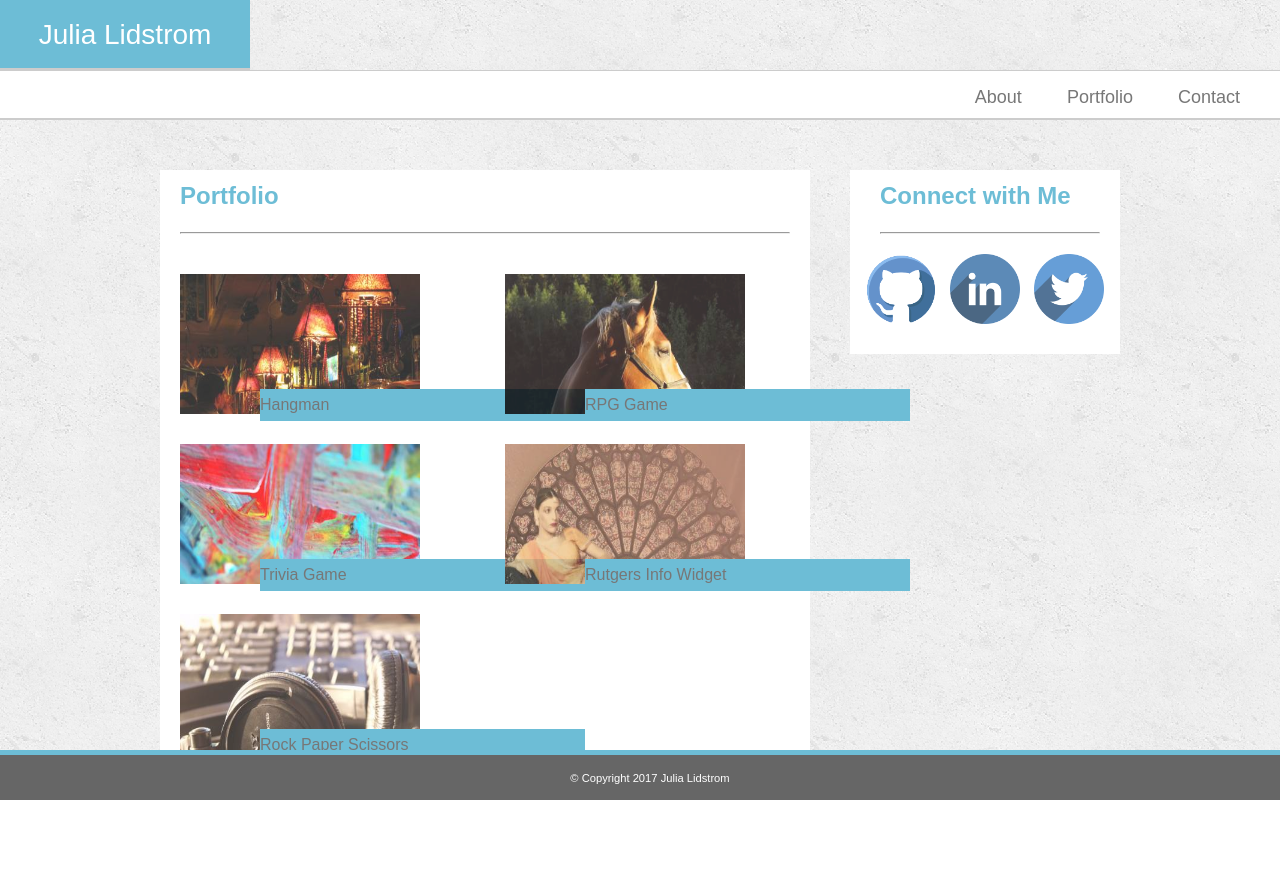
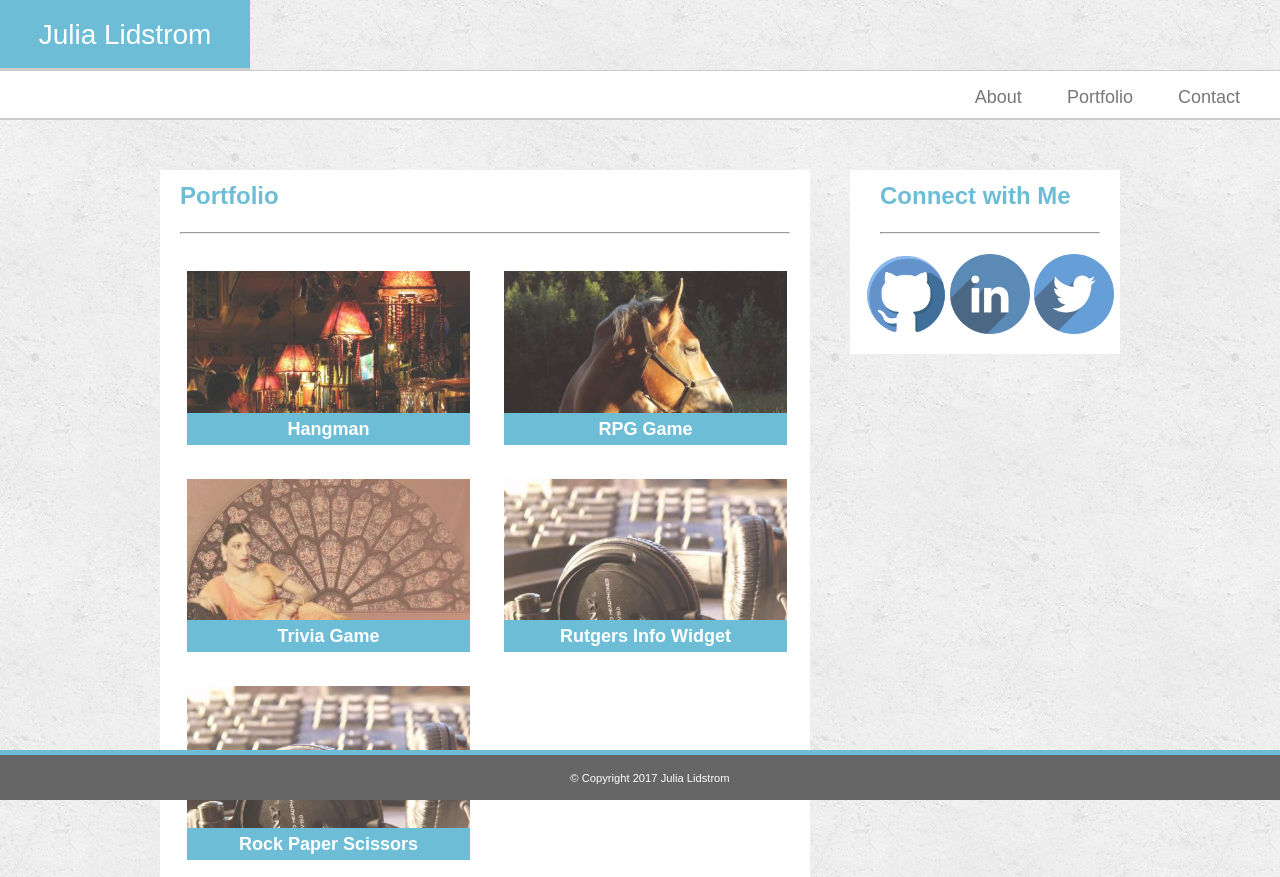
Before and after one commit to JuliaLid/Basic-Portfolio, a plain HTML site: page portfolio.html in a window 1280 px wide. Before the commit the page ends 800 px from the top, so only its background shows below. Drawn offline with Linux system fonts and the light colour scheme.

Commit message:
Updating styling

```diff
--- a/assets/css/style.css
+++ b/assets/css/style.css
@@ -2,19 +2,16 @@
 * {
   box-sizing: border-box;
  }
-
 body {
 	background-image: url('../images/concrete_seamless.png');
 	font-family: "Arial", "Helvetica Neue", Helvetica, sans-serif;
 	line-height: 200%;
 	margin: 0 auto;
 }
-
 #page  {
 	width: 960px;
 	margin:20px auto 20px auto;
 }
-
 #content {
 	width: 650px;
 	float: left;
@@ -33,21 +30,18 @@ h1 {
 	line-height: 70px;
 	border-bottom: 2px solid #cccccc;
 }
-
 nav {
 	height: 50px;
 	background-color: #ffffff;
 	border-bottom: 2px solid #cccccc;
 	border-top: 1px solid #cccccc;
 }
-
 nav ul {
 	margin: 0px;
 	padding: 10px 0px 5px 30px;
 	text-align: right;
 	font-size: 18px;
 }
-
 nav li {
 	display: inline;
 	margin-right: 40px;
@@ -57,19 +51,17 @@ nav a,a {
 	text-decoration: none;
 	color: #777777;
 }
-
 nav a:hover {
 	color: #6DBDD6;
 }
 
-/*styling for main article on index*/
+/*styling for main content*/
 article {
 	float: left;
 	background-color: #ffffff;
 	padding: 0px 10px 10px 10px;
 	margin: 30px auto;
 }
-
 h2 {
 	color: #6DBDD6;
 	padding-left: 20px;
@@ -78,7 +70,10 @@ h2 {
 	padding-top: 20px
 	font-weight: bold;
 }
-/*doublt-check this*/
+hr {
+	margin: 0px 20px 20px 20px;
+	background-color: #666666;
+}
 #page h2 {
 	padding-top: 10px;
 	font-weight: bold;
@@ -88,11 +83,11 @@ p {
 	color: #777777;
 	margin: 20px;
 }
-
-img {
+#headshot {
 	width: 200px;
 	height: 200px;
-	padding: 0px 10px 10px 0px;
+	padding: 0px 5px 0px 0px;
+	float: left;
 }
 
 /*styling for sidebar*/
@@ -103,22 +98,18 @@ aside {
 	margin: 30px auto;
 	padding: 0px 0px 0px 10px;
 }
-
 aside h2 {
 	color: #6DBDD6;
 	padding-top:10px;
 	margin-bottom: 20px;
 	font-weight: bold;
 }
-
 a img {
 	width: 80px;
 	height: 80px;
 	vertical-align: middle;
 	opacity: 0.8;
 }
-
-
 #social {
 	padding-bottom: 20px;
 	margin-left: auto;
@@ -126,12 +117,7 @@ a img {
 	text-align: center;
 }
 
-hr {
-	margin: 0px 20px 20px 20px;
-	background-color: #666666;
-}
-
-/*styling forfooter*/
+/*styling for footer*/
 footer {
 	clear: both;
 	text-align: center;
@@ -147,6 +133,7 @@ footer {
 	width: 100%;
 }
 
+/*styling for the Contact page*/
 #contact {
 	width: 650px;
 	float: left;
@@ -154,12 +141,10 @@ footer {
 	padding: 0px 10px 10px 10px;
 	margin: 30px auto;
 }
-
 form {
 	margin-left: 20px;
 	line-height: 150%;
 }
-
 label {
 	color:#777777;
 	font-weight: bold;
@@ -180,37 +165,45 @@ button:hover {
 	font-size: 20px;
 	box-shadow: inset 0 0 20px rgba(255, 255, 255, .5), 0 0 20px rgba(255, 255, 255, .2);
 }
-
 #name , #email, #message {
 	margin-top: 5px;
 }
 
+/*styling for Portfolio Ppage*/
 #portfolio {
 	width: 650px;
 	float: left;
 	background-color: #ffffff;
-	margin: 30px auto;
+	margin-top: 30px;
+
 }
-
-.project {
-	height: 150px;
-	width:50%;
-	float: left;
-	margin: 10px auto;
-	position: relative;
+.gallery {
+	border:1px solid transparent;
+	width: 285px;
+	margin: 10px 0px 10px 20px;
+	font-size:0px;
 }
-
-img.project {
-	width: 250px;
-	height: 150px;
-	margin-left: 20px;
+.gallery:hover {
+	border:1px solid #999;
 }
-
-
-h4 {
-	position: absolute;
-	top: 125px;
-	left:100px;
+.gallery img {
 	width: 100%;
+	height: 100%;
+	padding: 0px;
+}
+.gallery a {
+	text-align: center;
 	background-color: #6DBDD6;
 }
+.gallery .desc {
+	text-align: center;
+	padding: 0px;
+	background-color: #6DBDD6;
+	color: #ffffff;
+	font-size: 18px;
+	font-weight: bold;
+}
+.responsive {
+	padding: 6px;
+	float: left;
+}
--- a/portfolio.html
+++ b/portfolio.html
@@ -12,48 +12,56 @@
 			<h1>Julia Lidstrom</h1>
 				<nav>
 					<ul>
-									<li><a href="#">About</a></li>
-									<li><a href="#">Portfolio</a></li>
-									<li><a href="#">Contact</a></li>
+						<li><a href="index.html">About</a></li>
+						<li><a href="portfolio.html">Portfolio</a></li>
+						<li><a href="contact.html">Contact</a></li>
 					</ul>
 				</nav>
 	 		</header>
-			<!-- Main body -->
+			<!-- Main content -->
 		 	<div id="page">
 				<div id="portfolio">
 					<h2>Portfolio</h2>
 						<hr>
-						<div class="project">
+						<div class="responsive">
+							<div class="gallery">
 								<a href="#" >
-								<img src="assets/images/Hangman.jpg" alt="" class="project">
-								<h4>Hangman</h4>
+									<img src="assets/images/Hangman.jpg" alt="">
+									<div class="desc">Hangman</div>
 								</a>
 							</div>
-						<div class="project">
-								<a href="#" class="projectName">
-								<img src="assets/images/RPG.jpg" alt="" class="project" >
-								<h4>RPG Game</h4>
+						</div>
+						<div class="responsive">
+							<div class="gallery">
+								<a href="#">
+									<img src="assets/images/RPG.jpg" alt="" >
+									<div class="desc">RPG Game</div>
 								</a>
 							</div>
-						<div class="project">
-								<a href="#" class="projectName">
-								<img src="assets/images/Trivia.jpg" alt="" class="project">
-								<h4>Trivia Game</h4>
+						</div>
+						<div class="responsive">
+							<div class="gallery">
+								<a href="#">
+									<img src="assets/images/Rutgers.jpg" alt="">
+									<div class="desc">Trivia Game</div>
 								</a>
 							</div>
-
-						<div class="project">
-								<a href="#" class="projectName">
-								<img src="assets/images/Rutgers.jpg" alt="" class="project">
-								<h4>Rutgers Info Widget</h4>
+						</div>
+						<div class="responsive">
+							<div class="gallery">
+								<a href="#">
+									<img src="assets/images/Rock.jpg" alt="">
+									<div class="desc">Rutgers Info Widget</div>
 								</a>
 							</div>
-
-						<div class="project">
-								<a href="#" class="projectName">
-								<img src="assets/images/Rock.jpg" alt="" class="project">
-								<h4>Rock Paper Scissors</h4>
+						</div>
+						<div class="responsive">
+							<div class="gallery">
+								<a href="#">
+									<img src="assets/images/Rock.jpg" alt="">
+									<div class="desc">Rock Paper Scissors</div>
 								</a>
+							</div>
 						</div>
 				</div>
 			<!-- Connect with Me section -->
```
Also changed, not shown: contact.html (+4 -5 lines), index.html (+5 -7 lines). Lines whose indentation alone changed are shown as unchanged.
